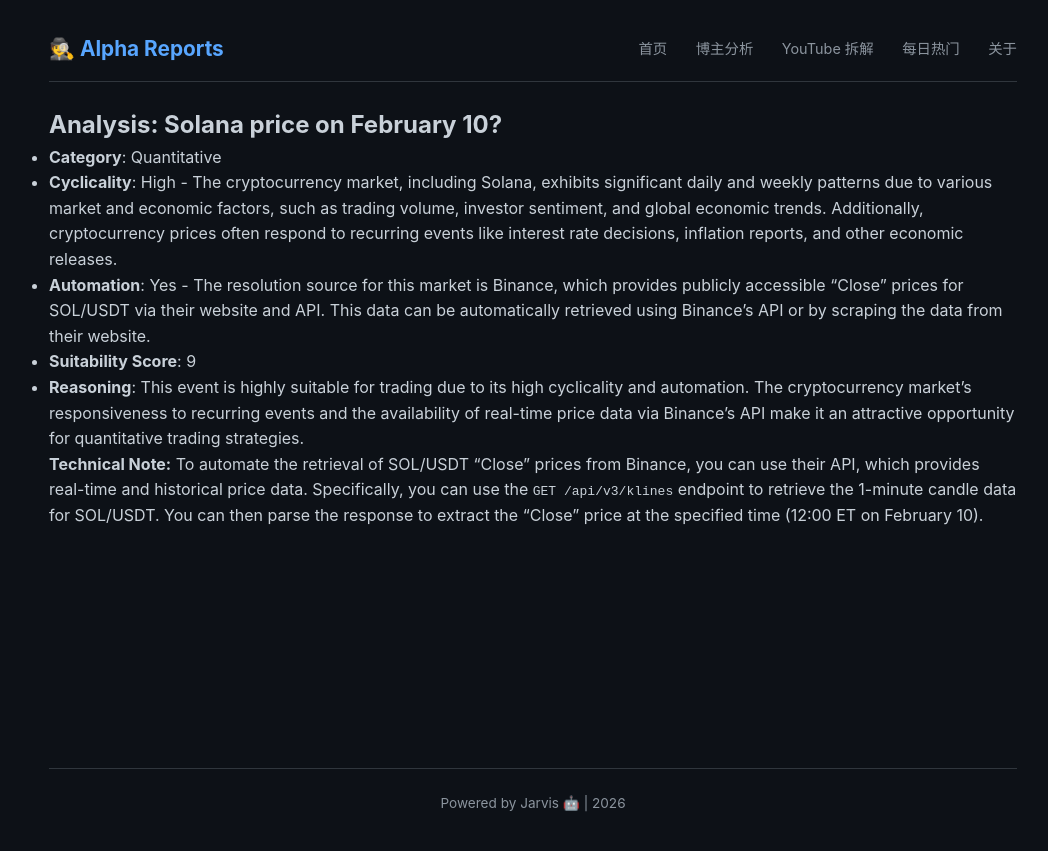
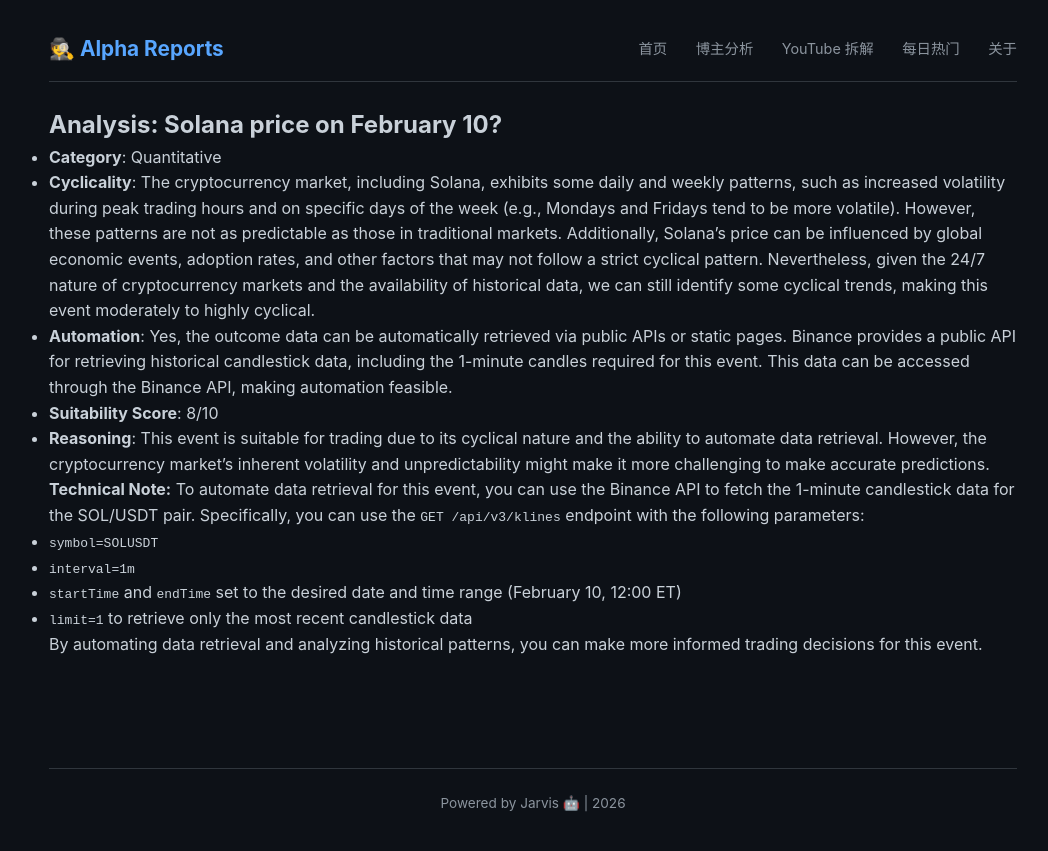
Before and after one commit to amencris073-png/crypto-alpha-reports, a Jekyll site: the page built from polymarket_analysis/quantitative/2026-02-04_solana_price_on_february_10.md, in a window 1280 px wide. Shown: the top 851 px of the page, without its empty margins (107-1155 px from the left). Built offline with Jekyll 4.4.1, drawn with Linux system fonts in a browser that asks for light colours; our own code applies the rules of GitHub Pages for plain Markdown files.

Commit message:
Automated analysis for Solana price on February 10?

```diff
--- a/polymarket_analysis/quantitative/2026-02-04_solana_price_on_february_10.md
+++ b/polymarket_analysis/quantitative/2026-02-04_solana_price_on_february_10.md
@@ -1,9 +1,15 @@
 ## Analysis: Solana price on February 10?
 
 - **Category**: Quantitative
-- **Cyclicality**: High - The cryptocurrency market, including Solana, exhibits significant daily and weekly patterns due to various market and economic factors, such as trading volume, investor sentiment, and global economic trends. Additionally, cryptocurrency prices often respond to recurring events like interest rate decisions, inflation reports, and other economic releases.
-- **Automation**: Yes - The resolution source for this market is Binance, which provides publicly accessible "Close" prices for SOL/USDT via their website and API. This data can be automatically retrieved using Binance's API or by scraping the data from their website.
-- **Suitability Score**: 9
-- **Reasoning**: This event is highly suitable for trading due to its high cyclicality and automation. The cryptocurrency market's responsiveness to recurring events and the availability of real-time price data via Binance's API make it an attractive opportunity for quantitative trading strategies.
+- **Cyclicality**: The cryptocurrency market, including Solana, exhibits some daily and weekly patterns, such as increased volatility during peak trading hours and on specific days of the week (e.g., Mondays and Fridays tend to be more volatile). However, these patterns are not as predictable as those in traditional markets. Additionally, Solana's price can be influenced by global economic events, adoption rates, and other factors that may not follow a strict cyclical pattern. Nevertheless, given the 24/7 nature of cryptocurrency markets and the availability of historical data, we can still identify some cyclical trends, making this event moderately to highly cyclical.
+- **Automation**: Yes, the outcome data can be automatically retrieved via public APIs or static pages. Binance provides a public API for retrieving historical candlestick data, including the 1-minute candles required for this event. This data can be accessed through the Binance API, making automation feasible.
+- **Suitability Score**: 8/10
+- **Reasoning**: This event is suitable for trading due to its cyclical nature and the ability to automate data retrieval. However, the cryptocurrency market's inherent volatility and unpredictability might make it more challenging to make accurate predictions.
 
-**Technical Note:** To automate the retrieval of SOL/USDT "Close" prices from Binance, you can use their API, which provides real-time and historical price data. Specifically, you can use the `GET /api/v3/klines` endpoint to retrieve the 1-minute candle data for SOL/USDT. You can then parse the response to extract the "Close" price at the specified time (12:00 ET on February 10).
+**Technical Note:** To automate data retrieval for this event, you can use the Binance API to fetch the 1-minute candlestick data for the SOL/USDT pair. Specifically, you can use the `GET /api/v3/klines` endpoint with the following parameters:
+- `symbol=SOLUSDT`
+- `interval=1m`
+- `startTime` and `endTime` set to the desired date and time range (February 10, 12:00 ET)
+- `limit=1` to retrieve only the most recent candlestick data
+
+By automating data retrieval and analyzing historical patterns, you can make more informed trading decisions for this event.
```
